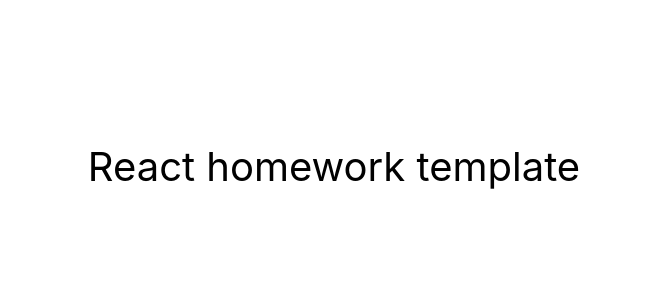
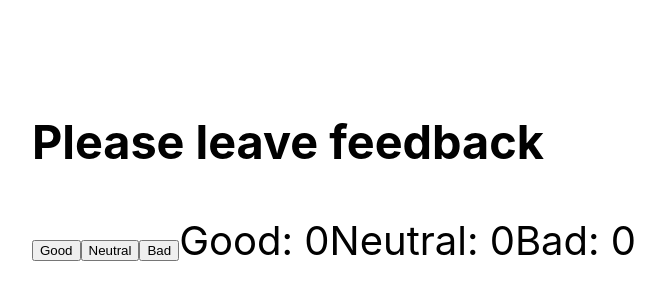
Before and after one commit to PawelPalasinski/goit-react-hw-02-feedback, a React (Create React App) app: page / in a window 1280 px wide. Shown: the part 234-534 px from the top of the page, without its empty margins (306-971 px from the left). Built offline with nearby package versions, Linux system fonts and the light colour scheme.

Commit message:
useState hook

```diff
--- a/src/components/App.jsx
+++ b/src/components/App.jsx
@@ -1,3 +1,8 @@
+import { FeedbackOptions } from "./FeedbackOptions/FeedbackOptions";
+// import { Counter } from "./FeedbackOptions/FeedbackOptions";
+
+
+
 export const App = () => {
   return (
     <div
@@ -10,7 +15,7 @@ export const App = () => {
         color: '#010101'
       }}
     >
-      React homework template
+      <FeedbackOptions />
     </div>
   );
 };
--- /dev/null
+++ b/src/components/FeedbackOptions/FeedbackOptions.jsx
@@ -0,0 +1,30 @@
+import React from 'react';
+import PropTypes from 'prop-types';
+import { useState } from 'react';
+import { Component } from 'react';
+
+// import styles from './FeedbackOptions.module.scss';
+
+
+
+
+
+
+export const FeedbackOptions = () => {
+
+    const [good, setGood] = useState(0);
+    const [neutral, setNeutral] = useState(0);
+    const [bad, setBad] = useState(0);
+
+    return (
+        <div className="vote-container">
+            <h3 className="vote-container__title">Please leave feedback</h3>
+            <button className="vote-container__grade-btn" onClick={()=> {setGood(good+1)}}>Good</button>
+            <button className="vote-container__grade-btn" onClick={() => { setNeutral(neutral + 1) }}>Neutral</button>
+            <button className="vote-container__grade-btn" onClick={() => { setBad(bad + 1) }}>Bad</button>
+            <span>Good: {good}</span>
+            <span>Neutral: {neutral}</span>
+            <span>Bad: {bad}</span>
+        </div>
+    )
+}
```
Also changed, not shown: src/components/FeedbackOptions/FeedbackOptions.module.scss (added).
